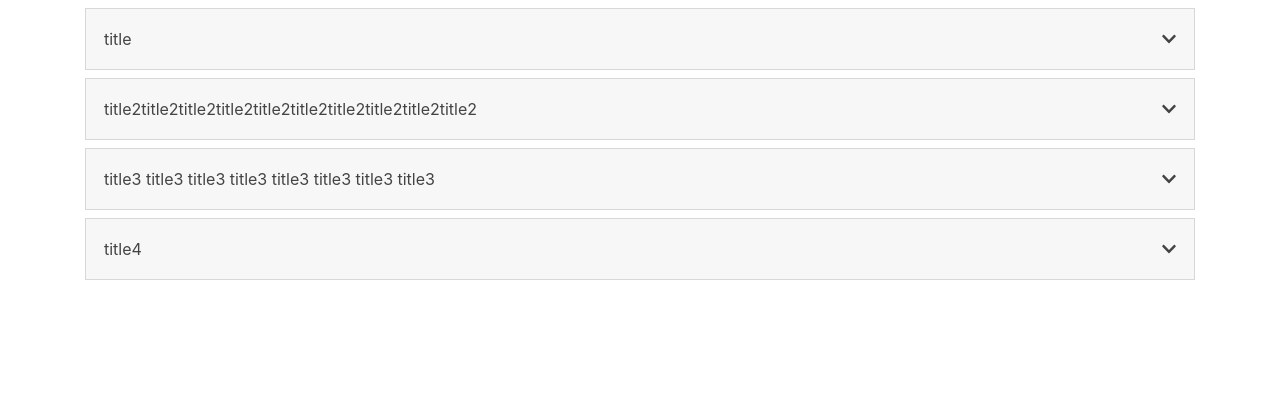
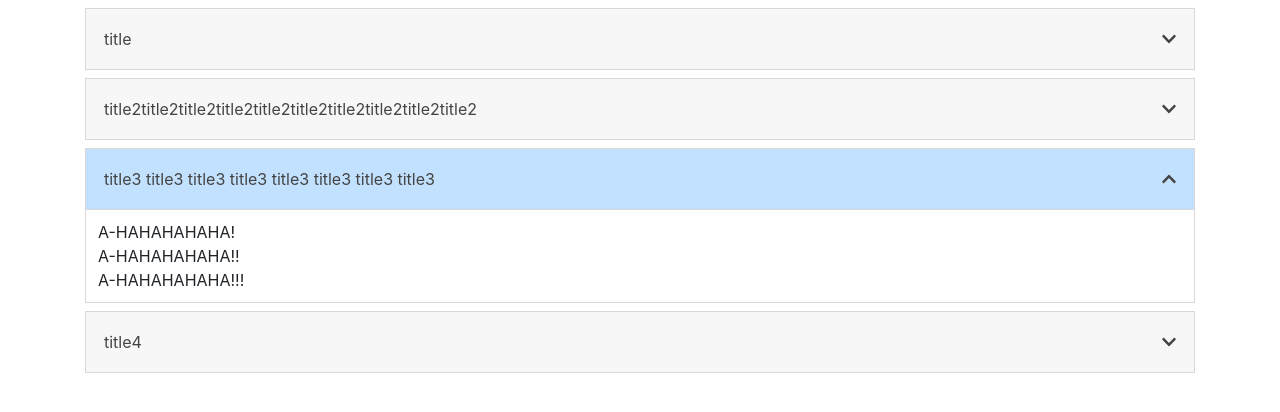
Before and after one commit to otera/angular-accordion, an Angular app: page / in a window 1280 px wide. Shown: the top 412 px of the page. Built offline with nearby package versions, Linux system fonts and the light colour scheme.

Commit message:
初期表示時にOpenできるよう値を追加

```diff
--- a/src/app/base/base.component.html
+++ b/src/app/base/base.component.html
@@ -1,7 +1,11 @@
 <div class="container">
   <!-- アコーディオンの表示 -->
   <accordion mode="multiple" [closeOthers]="true">
-    <accordion-group *ngFor="let c of cities" [title]="c.title">
+    <accordion-group
+      *ngFor="let c of cities"
+      [title]="c.title"
+      [isOpen]="c.isOpen"
+    >
       <div [innerHTML]="c.desc"></div
     ></accordion-group>
   </accordion>
--- a/src/app/base/base.component.ts
+++ b/src/app/base/base.component.ts
@@ -9,23 +9,31 @@ export class BaseComponent implements OnInit {
   cities: {
     title: string;
     desc: string;
+    isOpen: boolean;
   }[] = [];
 
   constructor() {}
 
   ngOnInit(): void {
-    this.cities.push({ title: 'title', desc: 'A-HAHAHAHAHA!' });
+    this.cities.push({
+      title: 'title',
+      desc: 'A-HAHAHAHAHA!',
+      isOpen: false,
+    });
     this.cities.push({
       title: 'title2title2title2title2title2title2title2title2title2title2',
       desc: 'A-HAHAHAHAHA!!',
+      isOpen: false,
     });
     this.cities.push({
       title: 'title3 title3 title3 title3 title3 title3 title3 title3',
       desc: 'A-HAHAHAHAHA!<br>A-HAHAHAHAHA!!<br>A-HAHAHAHAHA!!!',
+      isOpen: true,
     });
     this.cities.push({
       title: 'title4',
       desc: 'Hello!<br>Hello!!<br>Hello!!!',
+      isOpen: false,
     });
   }
 }
```
